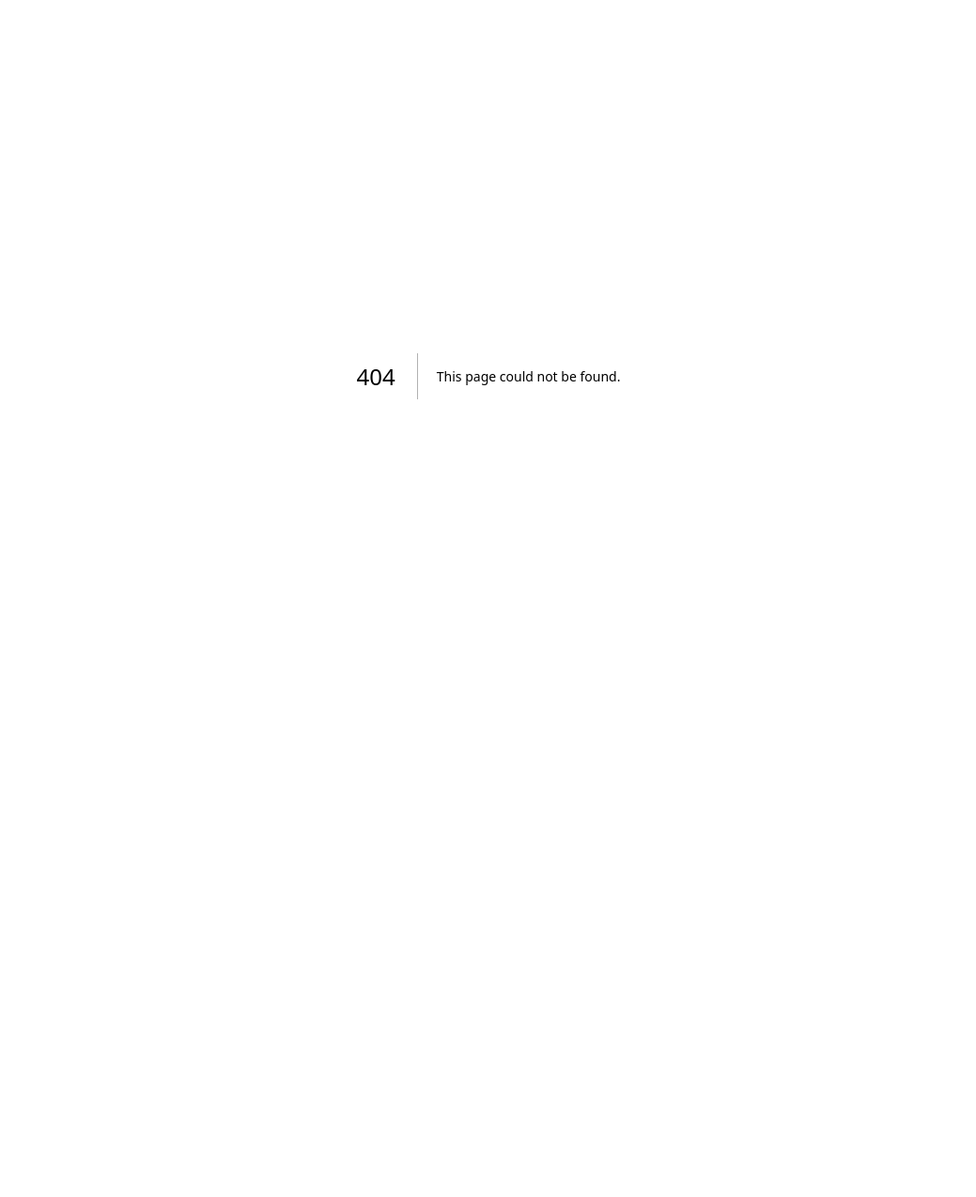
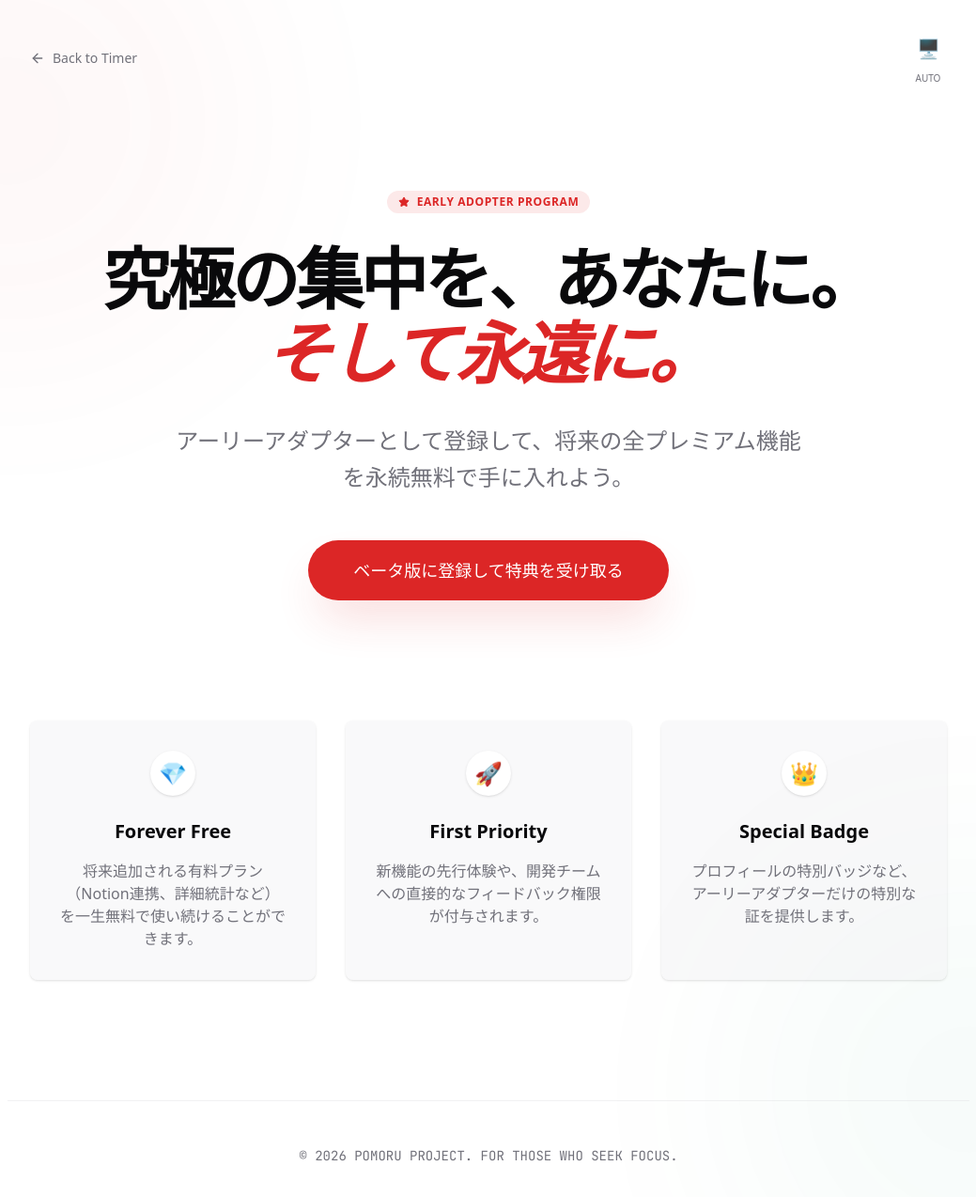
Before and after one commit to tcaret2jp/pomoru, a Next.js app: page /early-access in a window 1280 px wide. Before the commit this address had no page. Shown: the top 1274 px of the page at 94% size, without its empty margins (120-1159 px from the left). Before the commit the page ends 800 px from the top, so only its background shows below. Built offline with nearby package versions, Linux system fonts and the light colour scheme.

Commit message:
feat: create Cron-style Early Access landing page

```diff
--- /dev/null
+++ b/src/app/early-access/page.tsx
@@ -0,0 +1,98 @@
+'use client';
+
+import { Button } from "@/components/ui/Button";
+import { Card } from "@/components/ui/Card";
+import { ThemeToggle } from "@/components/ui/ThemeToggle";
+import Link from "next/link";
+import { ArrowLeft, Star, Zap, ShieldCheck } from "lucide-react";
+
+export default function EarlyAccessPage() {
+  return (
+    <main className="min-h-screen bg-background text-foreground transition-colors duration-300 relative overflow-hidden">
+      {/* Background decoration */}
+      <div className="absolute top-0 left-0 w-full h-full pointer-events-none opacity-[0.03] dark:opacity-[0.05]">
+        <div className="absolute top-[-10%] left-[-10%] w-[40%] h-[40%] rounded-full bg-primary blur-[120px]" />
+        <div className="absolute bottom-[-10%] right-[-10%] w-[40%] h-[40%] rounded-full bg-secondary blur-[120px]" />
+      </div>
+
+      {/* Header */}
+      <header className="max-w-5xl mx-auto px-6 py-8 flex justify-between items-center relative z-10">
+        <Link
+          href="/"
+          className="group flex items-center gap-2 text-muted-foreground hover:text-foreground transition-colors"
+        >
+          <ArrowLeft className="w-4 h-4 group-hover:-translate-x-1 transition-transform" />
+          <span className="text-sm font-medium">Back to Timer</span>
+        </Link>
+        <ThemeToggle />
+      </header>
+
+      {/* Hero Section */}
+      <section className="max-w-4xl mx-auto px-6 pt-20 pb-32 flex flex-col items-center text-center relative z-10">
+        <div className="inline-flex items-center gap-2 px-3 py-1 rounded-full bg-primary/10 text-primary text-xs font-bold uppercase tracking-wider mb-8 animate-fade-in">
+          <Star className="w-3 h-3 fill-current" />
+          Early Adopter Program
+        </div>
+
+        <h1 className="text-5xl md:text-7xl font-bold font-mono tracking-tighter mb-8 leading-[1.1]">
+          究極の集中を、あなたに。<br />
+          <span className="text-primary italic">そして永遠に。</span>
+        </h1>
+
+        <p className="text-xl md:text-2xl text-muted-foreground max-w-2xl mb-12 leading-relaxed">
+          アーリーアダプターとして登録して、将来の全プレミアム機能を永続無料で手に入れよう。
+        </p>
+
+        <div className="flex flex-col sm:flex-row gap-4 w-full justify-center">
+          <Button
+            size="lg"
+            className="text-lg px-12 h-16 rounded-full shadow-2xl shadow-primary/20 bg-primary hover:scale-[1.02] transition-transform"
+            onClick={() => alert('Phase 2 implementation coming soon! 🚀')}
+          >
+            ベータ版に登録して特典を受け取る
+          </Button>
+        </div>
+      </section>
+
+      {/* Benefits Section */}
+      <section className="max-w-5xl mx-auto px-6 pb-32 relative z-10">
+        <div className="grid md:grid-cols-3 gap-8">
+          <Card className="p-8 border-none bg-muted/50 flex flex-col items-center text-center">
+            <div className="w-12 h-12 rounded-full bg-background flex items-center justify-center mb-6 shadow-sm text-2xl">
+              💎
+            </div>
+            <h3 className="text-xl font-bold mb-4">Forever Free</h3>
+            <p className="text-muted-foreground">
+              将来追加される有料プラン（Notion連携、詳細統計など）を一生無料で使い続けることができます。
+            </p>
+          </Card>
+
+          <Card className="p-8 border-none bg-muted/50 flex flex-col items-center text-center">
+            <div className="w-12 h-12 rounded-full bg-background flex items-center justify-center mb-6 shadow-sm text-2xl">
+              🚀
+            </div>
+            <h3 className="text-xl font-bold mb-4">First Priority</h3>
+            <p className="text-muted-foreground">
+              新機能の先行体験や、開発チームへの直接的なフィードバック権限が付与されます。
+            </p>
+          </Card>
+
+          <Card className="p-8 border-none bg-muted/50 flex flex-col items-center text-center">
+            <div className="w-12 h-12 rounded-full bg-background flex items-center justify-center mb-6 shadow-sm text-2xl">
+              👑
+            </div>
+            <h3 className="text-xl font-bold mb-4">Special Badge</h3>
+            <p className="text-muted-foreground">
+              プロフィールの特別バッジなど、アーリーアダプターだけの特別な証を提供します。
+            </p>
+          </Card>
+        </div>
+      </section>
+
+      {/* Footer */}
+      <footer className="max-w-5xl mx-auto px-6 py-12 text-center border-t border-border/50 text-muted-foreground text-sm relative z-10 font-mono">
+        © 2026 POMORU PROJECT. FOR THOSE WHO SEEK FOCUS.
+      </footer>
+    </main>
+  );
+}
--- a/src/app/page.tsx
+++ b/src/app/page.tsx
@@ -10,6 +10,8 @@ import { ModeSwitcher } from '@/components/features/timer/ModeSwitcher';
 import { SettingsModal } from '@/components/features/settings/SettingsModal';
 import { FlowModeDialog } from '@/components/features/timer/FlowModeDialog';
 import { ThemeToggle } from '@/components/ui/ThemeToggle';
+import Link from 'next/link';
+import { Star } from 'lucide-react';
 
 export default function Home() {
   const [settings, setSettings] = useState<TimerSettings>(() => {
@@ -142,6 +144,17 @@ export default function Home() {
         onTakeBreak={handleTakeBreak}
         onFinish={handleFinish}
       />
+
+      {/* Early Access Link */}
+      <div className="absolute bottom-8 left-1/2 -translate-x-1/2">
+        <Link
+          href="/early-access"
+          className="flex items-center gap-2 text-xs font-bold uppercase tracking-widest text-muted-foreground hover:text-primary transition-colors"
+        >
+          <Star className="w-3 h-3 fill-current" />
+          Early Adopter Program
+        </Link>
+      </div>
     </main>
   );
 }
```
Also changed, not shown: 2 other files (tests, documents, lock files or other folders).
